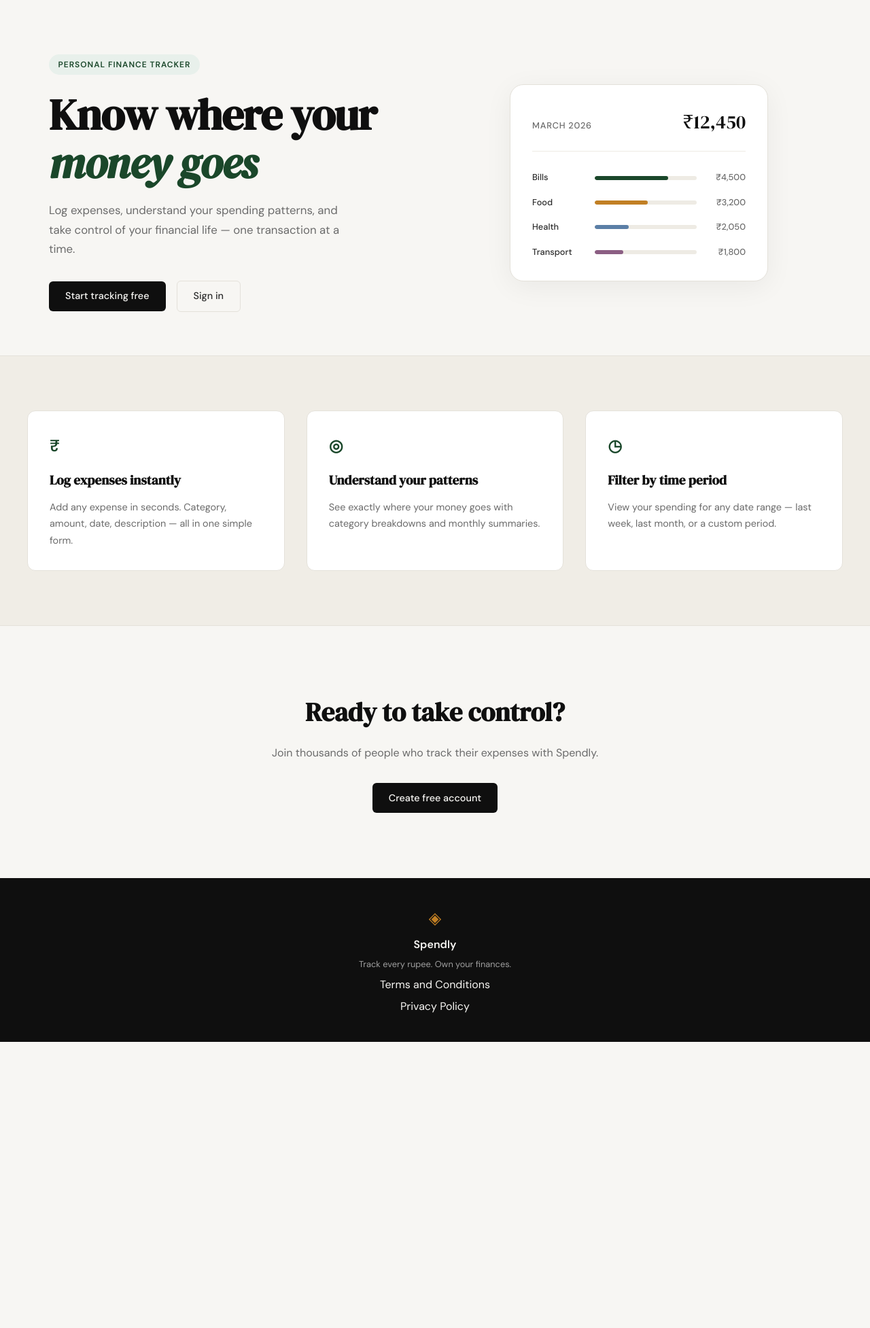
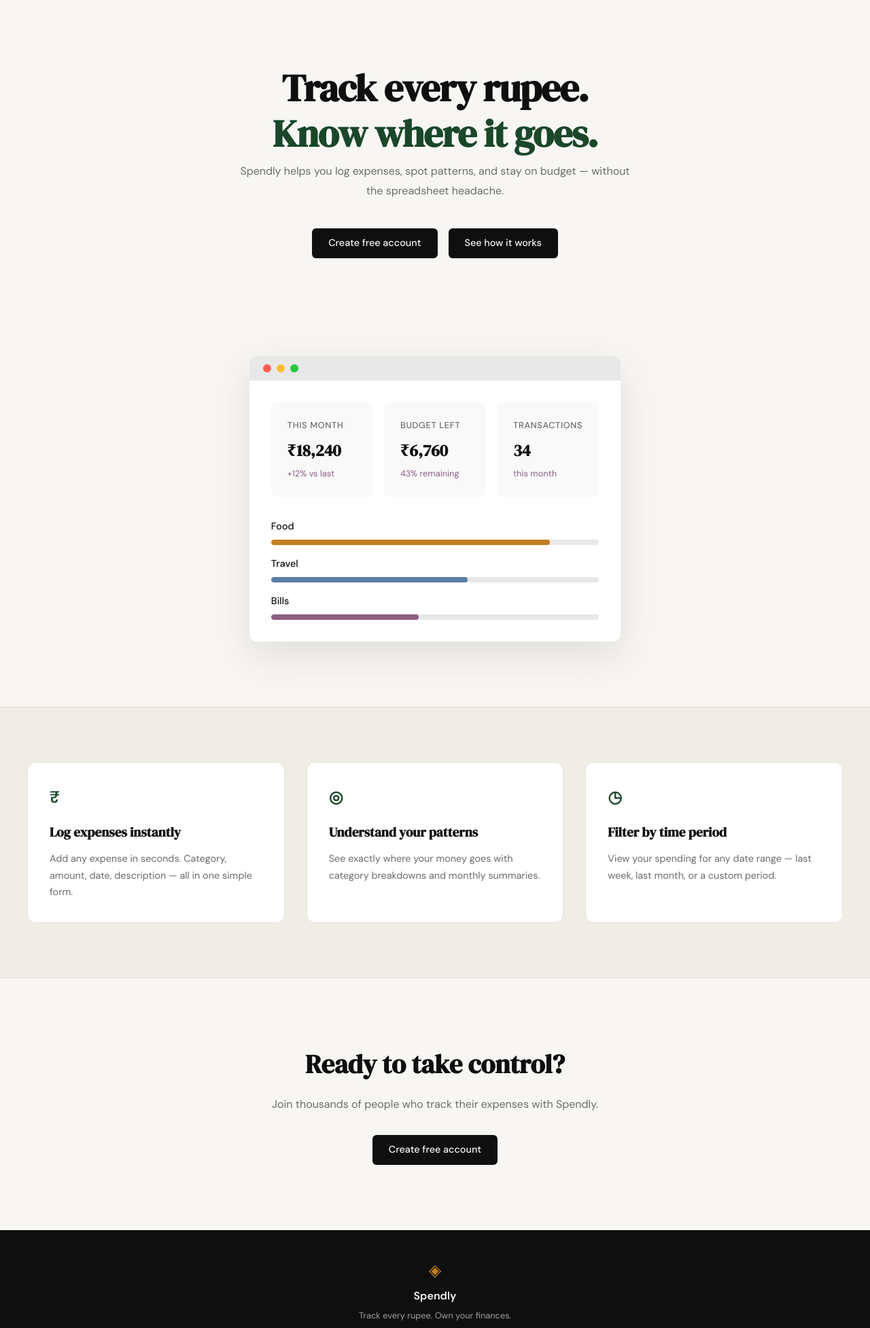
Before and after one commit to chinmoy567/spendly, a Flask app: page / in a window 1280 px wide. Shown: the part 61-2015 px from the top of the page at 68% size. Before the commit the page ends 1594 px from the top, so only its background shows below. Run offline with Flask 3, Linux system fonts and the light colour scheme.

Commit message:
refactor: redesign hero section with centered layout and browser mockup

```diff
--- /dev/null
+++ b/static/css/landing.css
@@ -0,0 +1,180 @@
+/* Landing Page Hero Section */
+
+.hero {
+    padding: 6rem 2rem;
+    display: flex;
+    flex-direction: column;
+    align-items: center;
+    text-align: center;
+    max-width: 900px;
+    margin: 0 auto;
+}
+
+.hero-inner {
+    max-width: 700px;
+    margin-bottom: 4rem;
+}
+
+.hero-title {
+    font-family: var(--font-display);
+    font-size: clamp(2.5rem, 6vw, 3.5rem);
+    line-height: 1.2;
+    letter-spacing: -0.02em;
+    color: var(--ink);
+    margin: 0 0 0.5rem 0;
+}
+
+.hero-title-accent {
+    display: block;
+    color: var(--accent);
+    font-style: normal;
+}
+
+.hero-subtitle {
+    font-size: 1rem;
+    color: var(--ink-muted);
+    line-height: 1.8;
+    margin-bottom: 2.5rem;
+    max-width: 600px;
+    margin-left: auto;
+    margin-right: auto;
+}
+
+.hero-actions {
+    display: flex;
+    gap: 1rem;
+    justify-content: center;
+    align-items: center;
+    margin-bottom: 1rem;
+}
+
+.hero-visual {
+    width: 100%;
+    max-width: 550px;
+}
+
+/* Browser Mockup Container */
+.browser-mockup {
+    background: #f5f5f5;
+    border-radius: 12px;
+    overflow: hidden;
+    box-shadow: 0 20px 60px rgba(0, 0, 0, 0.1);
+}
+
+.browser-header {
+    background: #e8e8e8;
+    padding: 0.75rem 1.25rem;
+    display: flex;
+    align-items: center;
+    gap: 0.75rem;
+}
+
+.browser-dots {
+    display: flex;
+    gap: 0.5rem;
+}
+
+.browser-dot {
+    width: 12px;
+    height: 12px;
+    border-radius: 50%;
+}
+
+.browser-dot-red { background: #ff5f56; }
+.browser-dot-yellow { background: #ffbd2e; }
+.browser-dot-green { background: #27c93f; }
+
+.browser-content {
+    padding: 2rem;
+    background: white;
+}
+
+.stats-grid {
+    display: grid;
+    grid-template-columns: repeat(3, 1fr);
+    gap: 1rem;
+    margin-bottom: 2rem;
+}
+
+.stat-card {
+    background: #f9f9f9;
+    padding: 1.5rem;
+    border-radius: 8px;
+    text-align: left;
+}
+
+.stat-label {
+    font-size: 0.8rem;
+    color: var(--ink-muted);
+    text-transform: uppercase;
+    letter-spacing: 0.05em;
+    margin-bottom: 0.5rem;
+    font-weight: 500;
+}
+
+.stat-value {
+    font-family: var(--font-display);
+    font-size: 1.5rem;
+    color: var(--ink);
+    margin-bottom: 0.25rem;
+    font-weight: 600;
+}
+
+.stat-change {
+    font-size: 0.8rem;
+    color: #8b5e83;
+}
+
+.categories {
+    display: flex;
+    flex-direction: column;
+    gap: 1rem;
+}
+
+.category-row {
+    text-align: left;
+}
+
+.category-name {
+    font-size: 0.9rem;
+    color: var(--ink);
+    font-weight: 500;
+    margin-bottom: 0.5rem;
+    display: flex;
+    align-items: center;
+    gap: 0.5rem;
+}
+
+.category-bar {
+    height: 8px;
+    background: #e8e8e8;
+    border-radius: 4px;
+    overflow: hidden;
+}
+
+.category-fill {
+    height: 100%;
+    border-radius: 4px;
+}
+
+.fill-food { background: var(--accent-2); }
+.fill-travel { background: #5b7fa6; }
+.fill-bills { background: #8b5e83; }
+
+@media (max-width: 900px) {
+    .hero {
+        padding: 4rem 1.5rem;
+    }
+
+    .hero-title {
+        font-size: clamp(2rem, 5vw, 2.75rem);
+    }
+
+    .stats-grid {
+        grid-template-columns: 1fr;
+    }
+
+    .hero-actions {
+        flex-wrap: wrap;
+    }
+}
--- a/templates/landing.html
+++ b/templates/landing.html
@@ -1,60 +1,72 @@
 {% extends "base.html" %}
 
 {% block title %}Spendly — Track Every Rupee{% endblock %}
+
+{% block head %}
+<link rel="stylesheet" href="{{ url_for('static', filename='css/landing.css') }}">
+{% endblock %}
 
 {% block content %}
 
 <section class="hero">
     <div class="hero-inner">
-        <div class="hero-badge">Personal Finance Tracker</div>
         <h1 class="hero-title">
-            Know where your<br>
-            <em>money goes</em>
+            Track every rupee.<span class="hero-title-accent">Know where it goes.</span>
         </h1>
         <p class="hero-subtitle">
-            Log expenses, understand your spending patterns,
-            and take control of your financial life —
-            one transaction at a time.
+            Spendly helps you log expenses, spot patterns, and stay on budget — without the spreadsheet headache.
         </p>
         <div class="hero-actions">
-            <a href="{{ url_for('register') }}" class="btn-primary">Start tracking free</a>
-            <a href="{{ url_for('login') }}" class="btn-ghost">Sign in</a>
+            <a href="{{ url_for('register') }}" class="btn-primary">Create free account</a>
+            <a href="#" class="btn-primary">See how it works</a>
         </div>
     </div>
     <div class="hero-visual">
-        <div class="mock-card">
-            <div class="mock-card-header">
-                <span class="mock-label">March 2026</span>
-                <span class="mock-total">₹12,450</span>
+        <div class="browser-mockup">
+            <div class="browser-header">
+                <div class="browser-dots">
+                    <div class="browser-dot browser-dot-red"></div>
+                    <div class="browser-dot browser-dot-yellow"></div>
+                    <div class="browser-dot browser-dot-green"></div>
+                </div>
             </div>
-            <div class="mock-bars">
-                <div class="mock-bar-row">
-                    <span class="mock-cat">Bills</span>
-                    <div class="mock-bar-track">
-                        <div class="mock-bar" style="width: 72%"></div>
+            <div class="browser-content">
+                <div class="stats-grid">
+                    <div class="stat-card">
+                        <div class="stat-label">This month</div>
+                        <div class="stat-value">₹18,240</div>
+                        <div class="stat-change">+12% vs last</div>
                     </div>
-                    <span class="mock-amt">₹4,500</span>
+                    <div class="stat-card">
+                        <div class="stat-label">Budget left</div>
+                        <div class="stat-value">₹6,760</div>
+                        <div class="stat-change">43% remaining</div>
+                    </div>
+                    <div class="stat-card">
+                        <div class="stat-label">Transactions</div>
+                        <div class="stat-value">34</div>
+                        <div class="stat-change">this month</div>
+                    </div>
                 </div>
-                <div class="mock-bar-row">
-                    <span class="mock-cat">Food</span>
-                    <div class="mock-bar-track">
-                        <div class="mock-bar mock-bar-2" style="width: 52%"></div>
+                <div class="categories">
+                    <div class="category-row">
+                        <div class="category-name">Food</div>
+                        <div class="category-bar">
+                            <div class="category-fill fill-food" style="width: 85%"></div>
+                        </div>
                     </div>
-                    <span class="mock-amt">₹3,200</span>
-                </div>
-                <div class="mock-bar-row">
-                    <span class="mock-cat">Health</span>
-                    <div class="mock-bar-track">
-                        <div class="mock-bar mock-bar-3" style="width: 33%"></div>
+                    <div class="category-row">
+                        <div class="category-name">Travel</div>
+                        <div class="category-bar">
+                            <div class="category-fill fill-travel" style="width: 60%"></div>
+                        </div>
                     </div>
-                    <span class="mock-amt">₹2,050</span>
-                </div>
-                <div class="mock-bar-row">
-                    <span class="mock-cat">Transport</span>
-                    <div class="mock-bar-track">
-                        <div class="mock-bar mock-bar-4" style="width: 28%"></div>
+                    <div class="category-row">
+                        <div class="category-name">Bills</div>
+                        <div class="category-bar">
+                            <div class="category-fill fill-bills" style="width: 45%"></div>
+                        </div>
                     </div>
-                    <span class="mock-amt">₹1,800</span>
                 </div>
             </div>
         </div>
```
